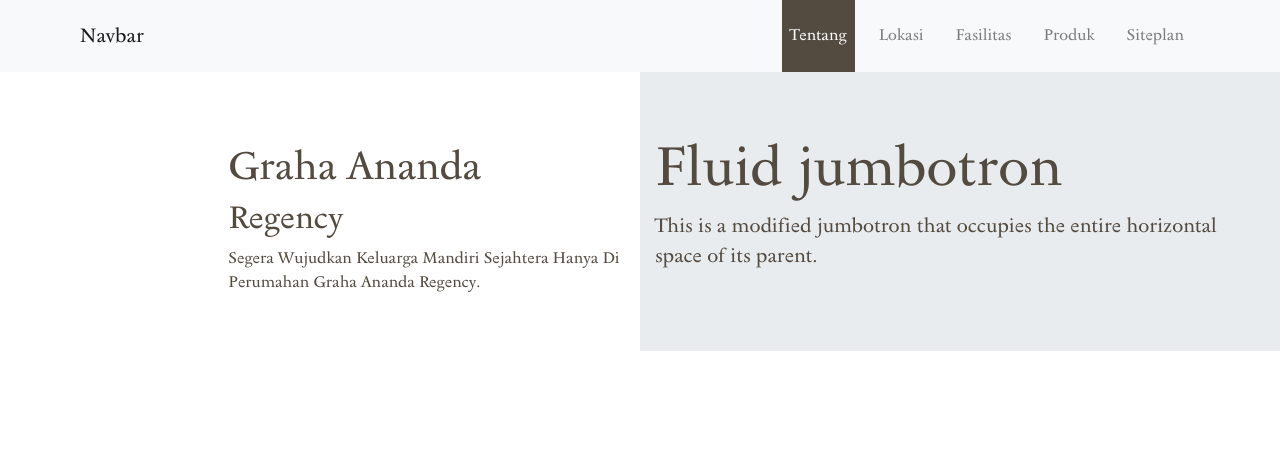
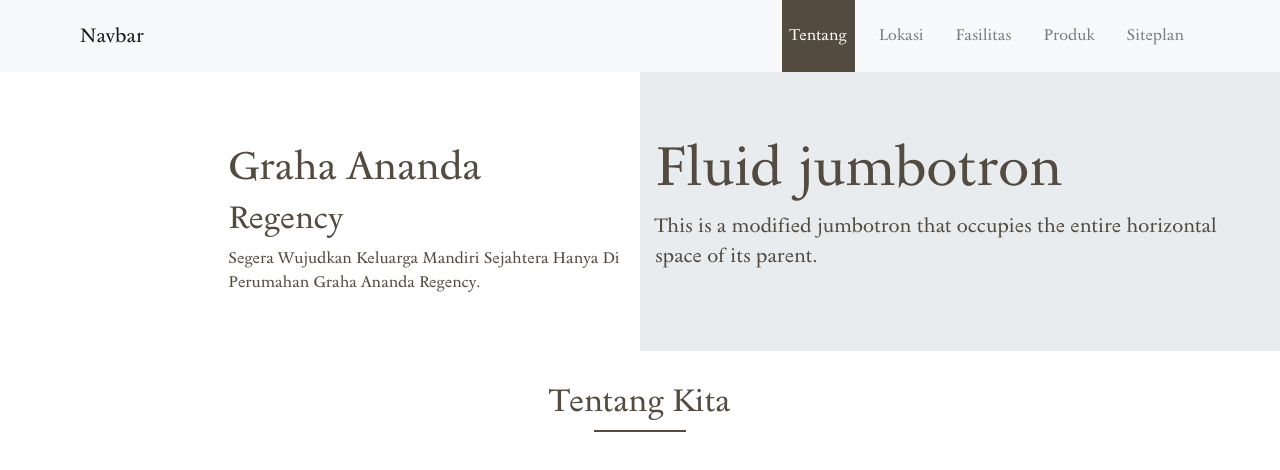
Before and after one commit to satriotol/jaggs-opu-vue, a Vue app: page / in a window 1280 px wide. Shown: the top 470 px of the page. Built offline with nearby package versions, Linux system fonts and the light colour scheme; no server answers.

Commit message:
About Us

```diff
--- a/package.json
+++ b/package.json
@@ -8,8 +8,10 @@
     "lint": "vue-cli-service lint"
   },
   "dependencies": {
+    "axios": "^0.22.0",
     "core-js": "^3.6.5",
     "vue": "^2.6.11",
+    "vue-axios": "^3.3.7",
     "vue-router": "^3.2.0",
     "vuex": "^3.4.0"
   },
--- a/public/index.html
+++ b/public/index.html
@@ -28,9 +28,7 @@
     <title>Hello, world!</title>
   </head>
   <body>
-    <div id="app">
-      <h1>Hello, world!</h1>
-    </div>
+    <div id="app"></div>
 
     <!-- Optional JavaScript; choose one of the two! -->
 
--- /dev/null
+++ b/src/components/AboutUs.vue
@@ -0,0 +1,51 @@
+<template>
+  <div>
+    <div class="container">
+      <div class="d-flex justify-content-center">
+        <div class="header-text ">
+          <h2>Tentang Kita</h2>
+          <hr />
+        </div>
+      </div>
+      <div class="row mt-3">
+        <div class="col-md-6"></div>
+        <div class="col-md-6">
+          <p>
+            {{ about.description }}
+          </p>
+        </div>
+      </div>
+    </div>
+  </div>
+</template>
+<style scoped>
+.header-text {
+  max-width: fit-content;
+}
+.header-text h3 {
+  margin: 0;
+}
+.header-text hr {
+  border: 1px solid #534a40;
+  width: 50%;
+  margin-top: 0.5rem;
+}
+</style>
+<script>
+import axios from "axios";
+
+export default {
+  data() {
+    return {
+      about: [],
+    };
+  },
+  mounted() {
+    axios
+      .get("https://admingraha.jaggs.id/api/about", {
+        headers: { accept: "application/json" },
+      })
+      .then((res) => (this.about = res.data.data[0]));
+  },
+};
+</script>
--- a/src/main.js
+++ b/src/main.js
@@ -2,8 +2,11 @@ import Vue from 'vue'
 import App from './App.vue'
 import router from './router'
 import store from './store'
+import axios from 'axios'
+import VueAxios from 'vue-axios'
 
 Vue.config.productionTip = false
+Vue.use(VueAxios, axios)
 
 new Vue({
   router,
--- a/src/router/index.js
+++ b/src/router/index.js
@@ -10,14 +10,6 @@ const routes = [
     name: 'Home',
     component: Home
   },
-  {
-    path: '/about',
-    name: 'About',
-    // route level code-splitting
-    // this generates a separate chunk (about.[hash].js) for this route
-    // which is lazy-loaded when the route is visited.
-    component: () => import(/* webpackChunkName: "about" */ '../views/About.vue')
-  }
 ]
 
 const router = new VueRouter({
--- a/src/views/Home.vue
+++ b/src/views/Home.vue
@@ -24,10 +24,21 @@
         </div>
       </div>
     </div>
+    <about-us class="header"></about-us>
   </div>
 </template>
-<style scoped>
+<script>
+import aboutUs from "@/components/AboutUs.vue";
+
+export default {
+  components: { aboutUs },
+};
+</script>
+<style>
 .header {
   color: var(--brown);
 }
+hr {
+  border: 1px solid #534a40;
+}
 </style>
```
Also changed, not shown: src/components/HelloWorld.vue (+92 -22 lines), 1 other file (tests, documents, lock files or other folders).
